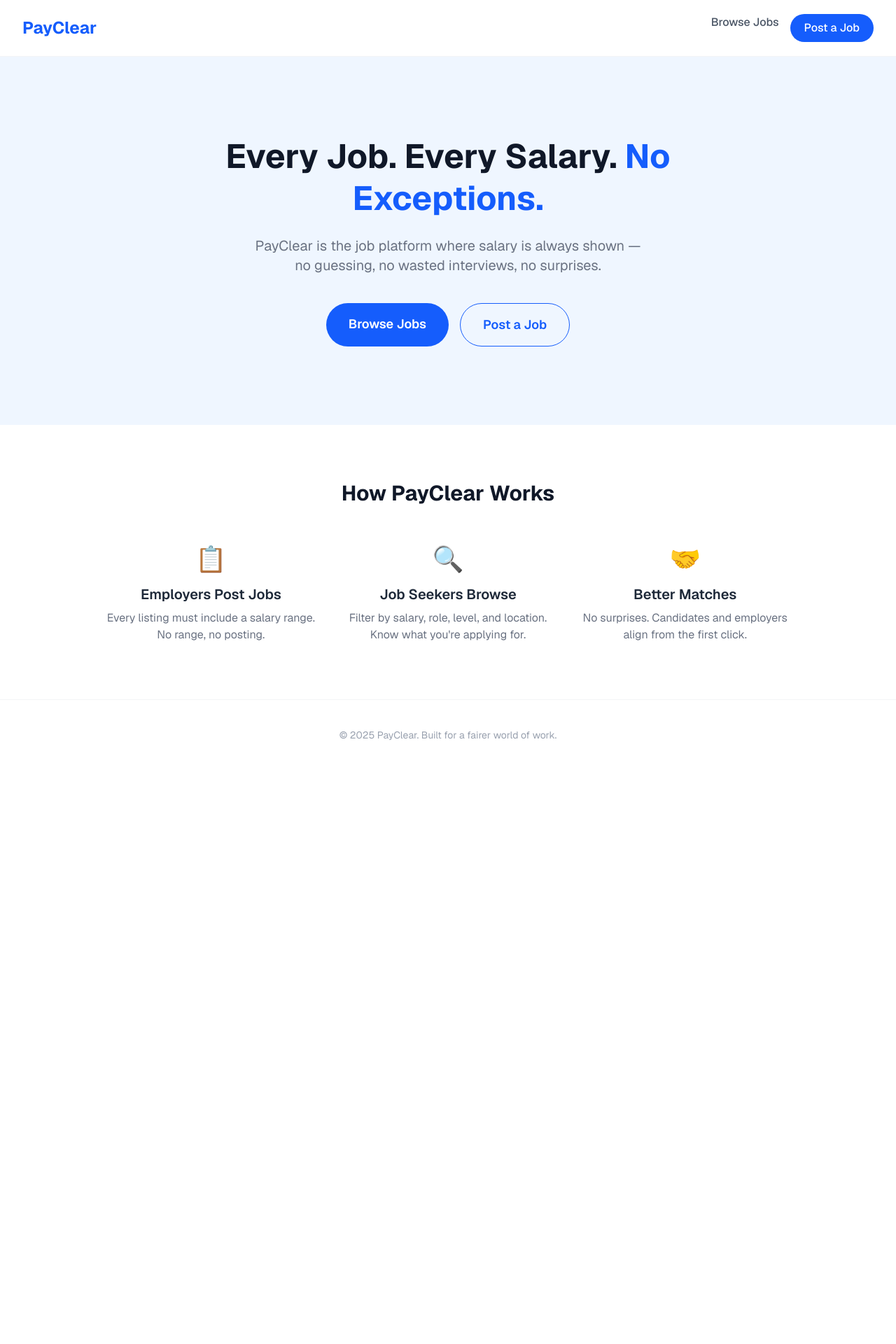
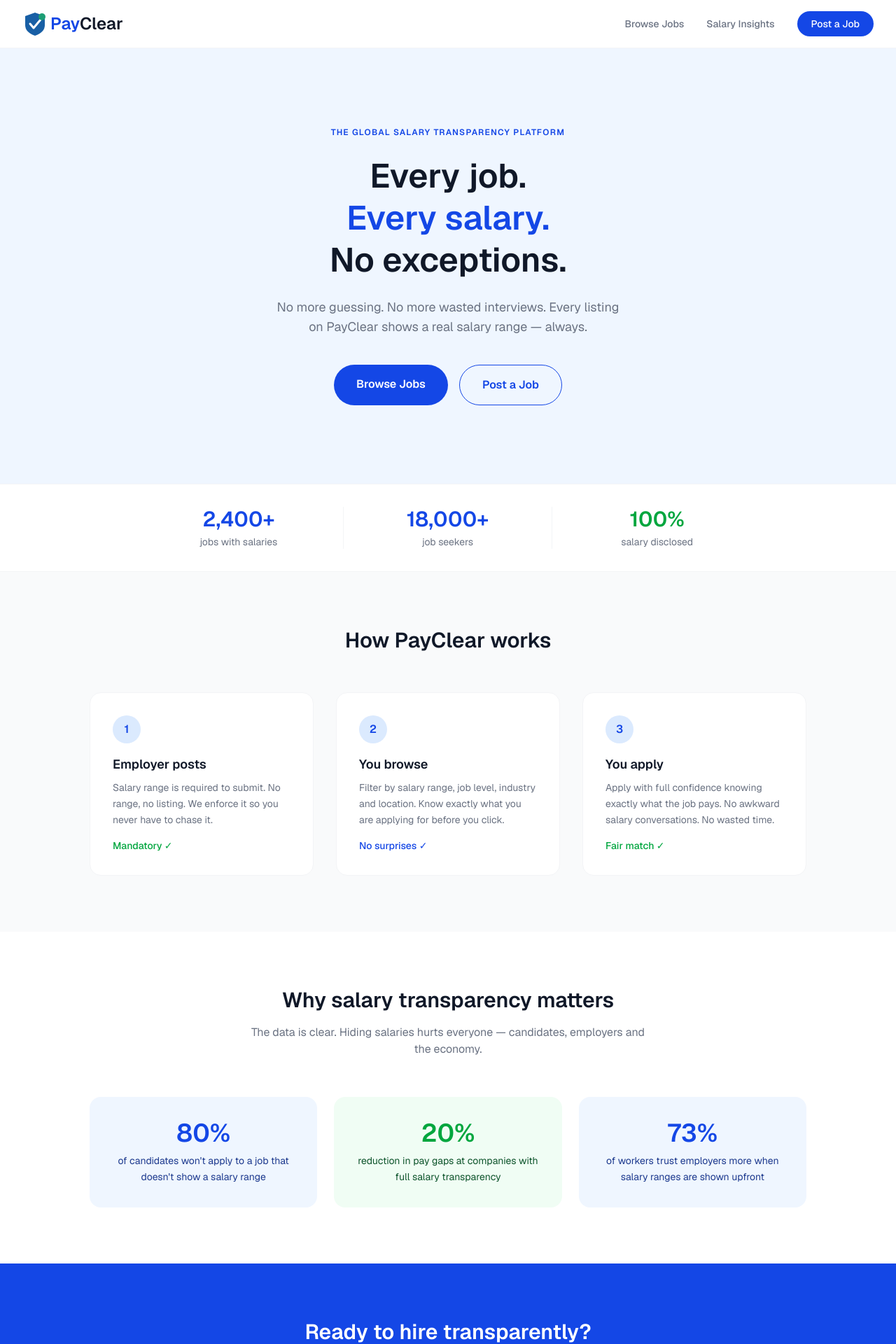
Before and after one commit to mwangiirungubrian-art/Payclear, a Next.js app: page / in a window 1280 px wide. Shown: the top 1920 px of the page at 70% size. Before the commit the page ends 1100 px from the top, so only its background shows below. Built offline with nearby package versions, Linux system fonts and the light colour scheme.

Commit message:
Uniform navbar, footer and redesigned landing page

```diff
--- /dev/null
+++ b/app/components/Footer.tsx
@@ -0,0 +1,21 @@
+export default function Footer() {
+  return (
+    <footer className="py-10 px-8 border-t border-gray-100 bg-white">
+      <div className="max-w-5xl mx-auto flex flex-col md:flex-row items-center justify-between gap-4">
+        <div className="flex items-center gap-2">
+          <svg width="28" height="28" viewBox="0 0 36 36" fill="none">
+            <path d="M18 2 L32 7 L32 20 Q32 30 18 35 Q4 30 4 20 L4 7 Z" fill="#185FA5"/>
+            <polyline points="11,18 16,24 26,12" fill="none" stroke="white" strokeWidth="3" strokeLinecap="round" strokeLinejoin="round"/>
+            <circle cx="28" cy="8" r="5" fill="#1D9E75"/>
+          </svg>
+          <span className="font-semibold text-gray-900">PayClear</span>
+        </div>
+        <p className="text-sm text-gray-400">© 2026 PayClear · Built for a fairer world of work · Worldwide</p>
+        <div className="flex gap-6 text-sm text-gray-400">
+          <a href="/jobs" className="hover:text-blue-700">Jobs</a>
+          <a href="/post-job" className="hover:text-blue-700">Post a Job</a>
+        </div>
+      </div>
+    </footer>
+  );
+}
--- /dev/null
+++ b/app/components/Navbar.tsx
@@ -0,0 +1,22 @@
+export default function Navbar() {
+  return (
+    <nav className="flex items-center justify-between px-8 py-4 border-b border-gray-100 bg-white">
+      <div className="flex items-center gap-1">
+        <svg width="36" height="36" viewBox="0 0 36 36" fill="none">
+          <path d="M18 2 L32 7 L32 20 Q32 30 18 35 Q4 30 4 20 L4 7 Z" fill="#185FA5"/>
+          <polyline points="11,18 16,24 26,12" fill="none" stroke="white" strokeWidth="3" strokeLinecap="round" strokeLinejoin="round"/>
+          <circle cx="28" cy="8" r="5" fill="#1D9E75"/>
+        </svg>
+        <a href="/" className="text-2xl font-semibold">
+          <span className="text-blue-700">Pay</span>
+          <span className="text-gray-900">Clear</span>
+        </a>
+      </div>
+      <div className="hidden md:flex items-center gap-8">
+        <a href="/jobs" className="text-gray-500 hover:text-blue-700 font-medium text-sm">Browse Jobs</a>
+        <a href="/#insights" className="text-gray-500 hover:text-blue-700 font-medium text-sm">Salary Insights</a>
+        <a href="/post-job" className="bg-blue-700 text-white px-5 py-2 rounded-full font-medium text-sm hover:bg-blue-800">Post a Job</a>
+      </div>
+    </nav>
+  );
+}
--- a/app/jobs/[id]/page.tsx
+++ b/app/jobs/[id]/page.tsx
@@ -1,3 +1,5 @@
+import Navbar from "../../components/Navbar";
+import Footer from "../../components/Footer";
 import { supabase } from "../../lib/supabase";
 
 export default async function JobDetailPage({ params }: { params: Promise<{ id: string }> }) {
@@ -19,17 +21,8 @@
 
   return (
     <div className="min-h-screen bg-white font-sans">
+      <Navbar />
 
-      {/* Navbar */}
-      <nav className="flex items-center justify-between px-8 py-5 border-b border-gray-100">
-        <a href="/" className="text-2xl font-bold text-blue-600">PayClear</a>
-        <div className="flex gap-4">
-          <a href="/jobs" className="text-gray-600 hover:text-blue-600 font-medium">Browse Jobs</a>
-          <a href="/post-job" className="bg-blue-600 text-white px-5 py-2 rounded-full font-medium hover:bg-blue-700">Post a Job</a>
-        </div>
-      </nav>
-
-      {/* Job Header */}
       <section className="bg-blue-50 px-6 py-14">
         <div className="max-w-3xl mx-auto">
           <a href="/jobs" className="text-blue-600 text-sm hover:underline">← Back to Jobs</a>
@@ -47,30 +40,21 @@
         </div>
       </section>
 
-      {/* Job Details */}
       <section className="max-w-3xl mx-auto px-6 py-12">
-
         <div className="mb-8">
           <h2 className="text-2xl font-bold text-gray-900 mb-3">About the Role</h2>
           <p className="text-gray-600 leading-relaxed">{job.description}</p>
         </div>
-
         <div className="mb-10">
           <h2 className="text-2xl font-bold text-gray-900 mb-3">Requirements</h2>
           <p className="text-gray-600 leading-relaxed">{job.requirements}</p>
         </div>
-
         <a href={`mailto:${job.contact_email}`} className="bg-blue-600 text-white px-8 py-4 rounded-full text-lg font-semibold hover:bg-blue-700">
           Apply Now →
         </a>
-
       </section>
 
-      {/* Footer */}
-      <footer className="text-center py-10 text-gray-400 text-sm border-t border-gray-100">
-        © 2025 PayClear. Built for a fairer world of work.
-      </footer>
-
+      <Footer />
     </div>
   );
 }
--- a/app/jobs/page.tsx
+++ b/app/jobs/page.tsx
@@ -1,3 +1,5 @@
+import Navbar from "../components/Navbar";
+import Footer from "../components/Footer";
 import { supabase } from "../lib/supabase";
 
 export default async function JobsPage() {
@@ -6,31 +8,19 @@
     .select("*")
     .order("created_at", { ascending: false });
 
-  console.log("Jobs:", jobs, "Error:", error);
-
   if (error) {
     console.error(error);
   }
 
   return (
     <div className="min-h-screen bg-white font-sans">
+      <Navbar />
 
-      {/* Navbar */}
-      <nav className="flex items-center justify-between px-8 py-5 border-b border-gray-100">
-        <a href="/" className="text-2xl font-bold text-blue-600">PayClear</a>
-        <div className="flex gap-4">
-          <a href="/jobs" className="text-blue-600 font-medium">Browse Jobs</a>
-          <a href="/post-job" className="bg-blue-600 text-white px-5 py-2 rounded-full font-medium hover:bg-blue-700">Post a Job</a>
-        </div>
-      </nav>
-
-      {/* Header */}
       <section className="bg-blue-50 px-6 py-14 text-center">
         <h1 className="text-4xl font-bold text-gray-900">Browse Jobs</h1>
         <p className="mt-3 text-gray-500 text-lg">Every listing includes a salary range. Always.</p>
       </section>
 
-      {/* Job Listings */}
       <section className="max-w-4xl mx-auto px-6 py-12">
         {!jobs || jobs.length === 0 ? (
           <p className="text-center text-gray-400 text-lg">No jobs posted yet. Be the first!</p>
@@ -64,11 +54,7 @@
         )}
       </section>
 
-      {/* Footer */}
-      <footer className="text-center py-10 text-gray-400 text-sm border-t border-gray-100">
-        © 2025 PayClear. Built for a fairer world of work.
-      </footer>
-
+      <Footer />
     </div>
   );
 }
--- a/app/page.tsx
+++ b/app/page.tsx
@@ -1,57 +1,114 @@
+import Navbar from "./components/Navbar";
+import Footer from "./components/Footer";
+
 export default function Home() {
   return (
     <div className="min-h-screen bg-white font-sans">
-
-      {/* Navbar */}
-      <nav className="flex items-center justify-between px-8 py-5 border-b border-gray-100">
-        <span className="text-2xl font-bold text-blue-600">PayClear</span>
-        <div className="flex gap-4">
-          <a href="/jobs" className="text-gray-600 hover:text-blue-600 font-medium">Browse Jobs</a>
-          <a href="/post-job" className="bg-blue-600 text-white px-5 py-2 rounded-full font-medium hover:bg-blue-700">Post a Job</a>
-        </div>
-      </nav>
+      <Navbar />
 
       {/* Hero */}
-      <section className="flex flex-col items-center text-center px-6 py-28 bg-blue-50">
-        <h1 className="text-5xl font-bold text-gray-900 max-w-2xl leading-tight">
-          Every Job. Every Salary. <span className="text-blue-600">No Exceptions.</span>
+      <section className="bg-blue-50 px-6 py-28 text-center">
+        <p className="text-xs font-semibold text-blue-700 tracking-widest uppercase mb-6">The Global Salary Transparency Platform</p>
+        <h1 className="text-5xl font-semibold text-gray-900 leading-tight max-w-2xl mx-auto">
+          Every job.<br/>
+          <span className="text-blue-700">Every salary.</span><br/>
+          No exceptions.
         </h1>
-        <p className="mt-6 text-xl text-gray-500 max-w-xl">
-          PayClear is the job platform where salary is always shown — no guessing, no wasted interviews, no surprises.
+        <p className="mt-6 text-lg text-gray-500 max-w-lg mx-auto">
+          No more guessing. No more wasted interviews. Every listing on PayClear shows a real salary range — always.
         </p>
-        <div className="mt-10 flex gap-4">
-          <a href="/jobs" className="bg-blue-600 text-white px-8 py-4 rounded-full text-lg font-semibold hover:bg-blue-700">Browse Jobs</a>
-          <a href="/post-job" className="border border-blue-600 text-blue-600 px-8 py-4 rounded-full text-lg font-semibold hover:bg-blue-50">Post a Job</a>
+        <div className="mt-10 flex justify-center gap-4 flex-wrap">
+          <a href="/jobs" className="bg-blue-700 text-white px-8 py-4 rounded-full text-base font-semibold hover:bg-blue-800">
+            Browse Jobs
+          </a>
+          <a href="/post-job" className="border border-blue-700 text-blue-700 px-8 py-4 rounded-full text-base font-semibold hover:bg-blue-50">
+            Post a Job
+          </a>
+        </div>
+      </section>
+
+      {/* Stats Strip */}
+      <section className="border-y border-gray-100 py-8 px-6">
+        <div className="max-w-4xl mx-auto grid grid-cols-3 divide-x divide-gray-100 text-center">
+          <div className="px-6">
+            <p className="text-3xl font-semibold text-blue-700">2,400+</p>
+            <p className="text-sm text-gray-500 mt-1">jobs with salaries</p>
+          </div>
+          <div className="px-6">
+            <p className="text-3xl font-semibold text-blue-700">18,000+</p>
+            <p className="text-sm text-gray-500 mt-1">job seekers</p>
+          </div>
+          <div className="px-6">
+            <p className="text-3xl font-semibold text-green-600">100%</p>
+            <p className="text-sm text-gray-500 mt-1">salary disclosed</p>
+          </div>
         </div>
       </section>
 
       {/* How It Works */}
-      <section className="py-20 px-6 max-w-5xl mx-auto">
-        <h2 className="text-3xl font-bold text-center text-gray-900 mb-14">How PayClear Works</h2>
-        <div className="grid grid-cols-1 md:grid-cols-3 gap-10 text-center">
-          <div>
-            <div className="text-4xl mb-4">📋</div>
-            <h3 className="text-xl font-semibold text-gray-800">Employers Post Jobs</h3>
-            <p className="mt-2 text-gray-500">Every listing must include a salary range. No range, no posting.</p>
-          </div>
-          <div>
-            <div className="text-4xl mb-4">🔍</div>
-            <h3 className="text-xl font-semibold text-gray-800">Job Seekers Browse</h3>
-            <p className="mt-2 text-gray-500">Filter by salary, role, level, and location. Know what you're applying for.</p>
-          </div>
-          <div>
-            <div className="text-4xl mb-4">🤝</div>
-            <h3 className="text-xl font-semibold text-gray-800">Better Matches</h3>
-            <p className="mt-2 text-gray-500">No surprises. Candidates and employers align from the first click.</p>
+      <section className="py-20 px-6 bg-gray-50">
+        <div className="max-w-5xl mx-auto">
+          <h2 className="text-3xl font-semibold text-center text-gray-900 mb-14">How PayClear works</h2>
+          <div className="grid grid-cols-1 md:grid-cols-3 gap-8">
+            <div className="bg-white rounded-2xl p-8 border border-gray-100">
+              <div className="w-10 h-10 rounded-full bg-blue-100 flex items-center justify-center text-blue-700 font-semibold mb-4">1</div>
+              <h3 className="text-lg font-semibold text-gray-900 mb-2">Employer posts</h3>
+              <p className="text-gray-500 text-sm leading-relaxed">Salary range is required to submit. No range, no listing. We enforce it so you never have to chase it.</p>
+              <p className="text-green-600 text-sm font-medium mt-4">Mandatory ✓</p>
+            </div>
+            <div className="bg-white rounded-2xl p-8 border border-gray-100">
+              <div className="w-10 h-10 rounded-full bg-blue-100 flex items-center justify-center text-blue-700 font-semibold mb-4">2</div>
+              <h3 className="text-lg font-semibold text-gray-900 mb-2">You browse</h3>
+              <p className="text-gray-500 text-sm leading-relaxed">Filter by salary range, job level, industry and location. Know exactly what you are applying for before you click.</p>
+              <p className="text-blue-700 text-sm font-medium mt-4">No surprises ✓</p>
+            </div>
+            <div className="bg-white rounded-2xl p-8 border border-gray-100">
+              <div className="w-10 h-10 rounded-full bg-blue-100 flex items-center justify-center text-blue-700 font-semibold mb-4">3</div>
+              <h3 className="text-lg font-semibold text-gray-900 mb-2">You apply</h3>
+              <p className="text-gray-500 text-sm leading-relaxed">Apply with full confidence knowing exactly what the job pays. No awkward salary conversations. No wasted time.</p>
+              <p className="text-green-600 text-sm font-medium mt-4">Fair match ✓</p>
+            </div>
           </div>
         </div>
       </section>
 
-      {/* Footer */}
-      <footer className="text-center py-10 text-gray-400 text-sm border-t border-gray-100">
-        © 2025 PayClear. Built for a fairer world of work.
-      </footer>
+      {/* Why It Matters */}
+      <section id="insights" className="py-20 px-6 bg-white">
+        <div className="max-w-5xl mx-auto">
+          <h2 className="text-3xl font-semibold text-center text-gray-900 mb-4">Why salary transparency matters</h2>
+          <p className="text-center text-gray-500 mb-14 max-w-xl mx-auto">The data is clear. Hiding salaries hurts everyone — candidates, employers and the economy.</p>
+          <div className="grid grid-cols-1 md:grid-cols-3 gap-6">
+            <div className="bg-blue-50 rounded-2xl p-8 text-center">
+              <p className="text-4xl font-semibold text-blue-700 mb-2">80%</p>
+              <p className="text-sm text-blue-900 leading-relaxed">of candidates won't apply to a job that doesn't show a salary range</p>
+            </div>
+            <div className="bg-green-50 rounded-2xl p-8 text-center">
+              <p className="text-4xl font-semibold text-green-600 mb-2">20%</p>
+              <p className="text-sm text-green-900 leading-relaxed">reduction in pay gaps at companies with full salary transparency</p>
+            </div>
+            <div className="bg-blue-50 rounded-2xl p-8 text-center">
+              <p className="text-4xl font-semibold text-blue-700 mb-2">73%</p>
+              <p className="text-sm text-blue-900 leading-relaxed">of workers trust employers more when salary ranges are shown upfront</p>
+            </div>
+          </div>
+        </div>
+      </section>
 
+      {/* CTA Banner */}
+      <section className="bg-blue-700 py-20 px-6 text-center">
+        <h2 className="text-3xl font-semibold text-white mb-4">Ready to hire transparently?</h2>
+        <p className="text-blue-200 mb-8 max-w-md mx-auto">Join the movement. Post your job with a salary range and attract better candidates faster.</p>
+        <div className="flex justify-center gap-4 flex-wrap">
+          <a href="/post-job" className="bg-white text-blue-700 px-8 py-4 rounded-full font-semibold hover:bg-blue-50">
+            Post a Job →
+          </a>
+          <a href="/jobs" className="border border-white text-white px-8 py-4 rounded-full font-semibold hover:bg-blue-800">
+            Browse Jobs
+          </a>
+        </div>
+      </section>
+
+      <Footer />
     </div>
   );
 }
--- a/app/post-job/page.tsx
+++ b/app/post-job/page.tsx
@@ -2,6 +2,8 @@
 
 import { useState } from "react";
 import { supabase } from "../lib/supabase";
+import Navbar from "../components/Navbar";
+import Footer from "../components/Footer";
 
 export default function PostJobPage() {
   const [submitted, setSubmitted] = useState(false);
@@ -59,13 +61,7 @@
   if (submitted) {
     return (
       <div className="min-h-screen bg-white font-sans flex flex-col">
-        <nav className="flex items-center justify-between px-8 py-5 border-b border-gray-100">
-          <a href="/" className="text-2xl font-bold text-blue-600">PayClear</a>
-          <div className="flex gap-4">
-            <a href="/jobs" className="text-gray-600 hover:text-blue-600 font-medium">Browse Jobs</a>
-            <a href="/post-job" className="bg-blue-600 text-white px-5 py-2 rounded-full font-medium hover:bg-blue-700">Post a Job</a>
-          </div>
-        </nav>
+        <Navbar />
         <div className="flex flex-col items-center justify-center flex-1 py-20">
           <div className="text-5xl mb-6">🎉</div>
           <h1 className="text-3xl font-bold text-gray-900">Job Posted Successfully!</h1>
@@ -74,29 +70,20 @@
             Browse Jobs
           </a>
         </div>
+        <Footer />
       </div>
     );
   }
 
   return (
     <div className="min-h-screen bg-white font-sans">
+      <Navbar />
 
-      {/* Navbar */}
-      <nav className="flex items-center justify-between px-8 py-5 border-b border-gray-100">
-        <a href="/" className="text-2xl font-bold text-blue-600">PayClear</a>
-        <div className="flex gap-4">
-          <a href="/jobs" className="text-gray-600 hover:text-blue-600 font-medium">Browse Jobs</a>
-          <a href="/post-job" className="bg-blue-600 text-white px-5 py-2 rounded-full font-medium hover:bg-blue-700">Post a Job</a>
-        </div>
-      </nav>
-
-      {/* Header */}
       <section className="bg-blue-50 px-6 py-14 text-center">
         <h1 className="text-4xl font-bold text-gray-900">Post a Job</h1>
         <p className="mt-3 text-gray-500 text-lg">Salary range is required. No exceptions.</p>
       </section>
 
-      {/* Form */}
       <section className="max-w-2xl mx-auto px-6 py-12">
         <form onSubmit={handleSubmit} className="flex flex-col gap-6">
 
@@ -168,7 +155,7 @@
 
           <div>
             <label className="block text-sm font-semibold text-gray-700 mb-2">Job Description *</label>
-            <textarea required name="description" value={form.description} onChange={handleChange} rows={5} placeholder="Describe the role, what the team does, and what success looks like..." className="w-full border border-gray-200 rounded-xl px-4 py-3 text-gray-800 focus:outline-none focus:ring-2 focus:ring-blue-500" />
+            <textarea required name="description" value={form.description} onChange={handleChange} rows={5} placeholder="Describe the role, what the team does and what success looks like..." className="w-full border border-gray-200 rounded-xl px-4 py-3 text-gray-800 focus:outline-none focus:ring-2 focus:ring-blue-500" />
           </div>
 
           <div>
@@ -188,11 +175,7 @@
         </form>
       </section>
 
-      {/* Footer */}
-      <footer className="text-center py-10 text-gray-400 text-sm border-t border-gray-100">
-        © 2025 PayClear. Built for a fairer world of work.
-      </footer>
-
+      <Footer />
     </div>
   );
 }
```
